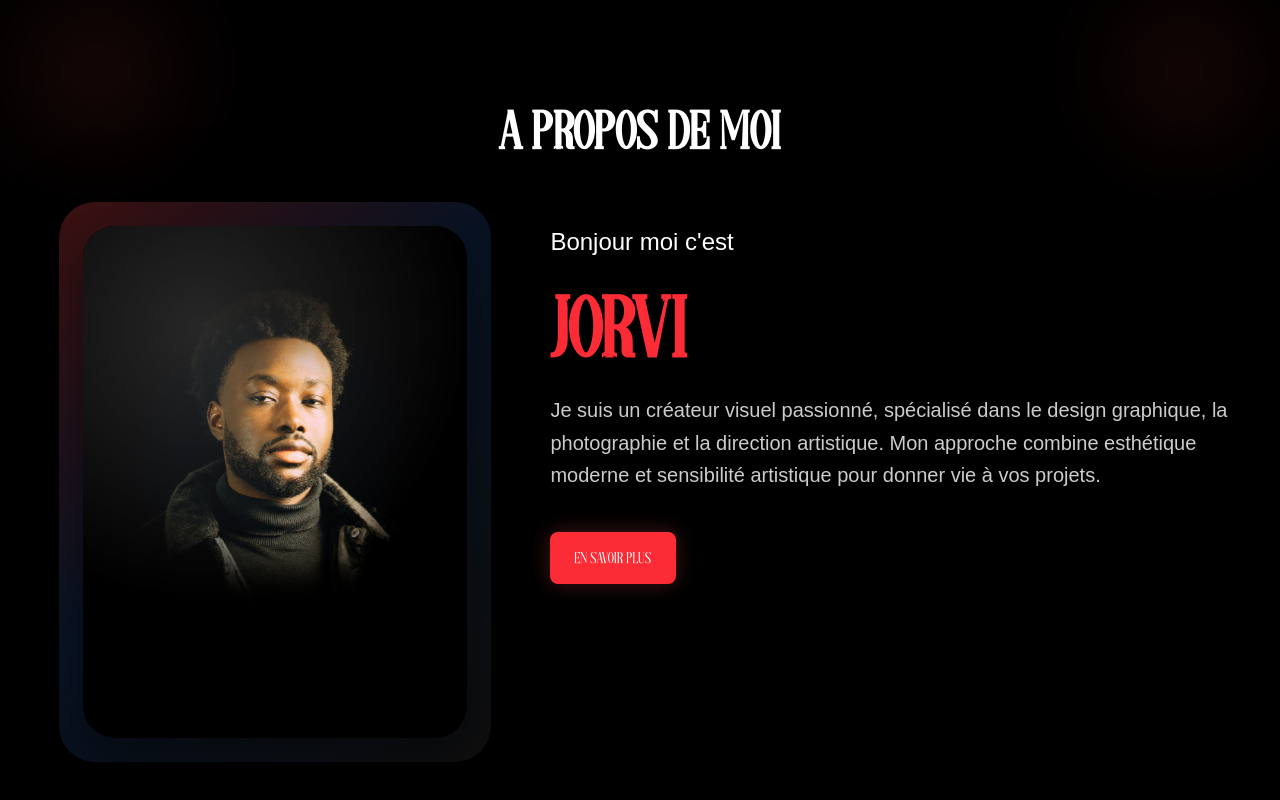
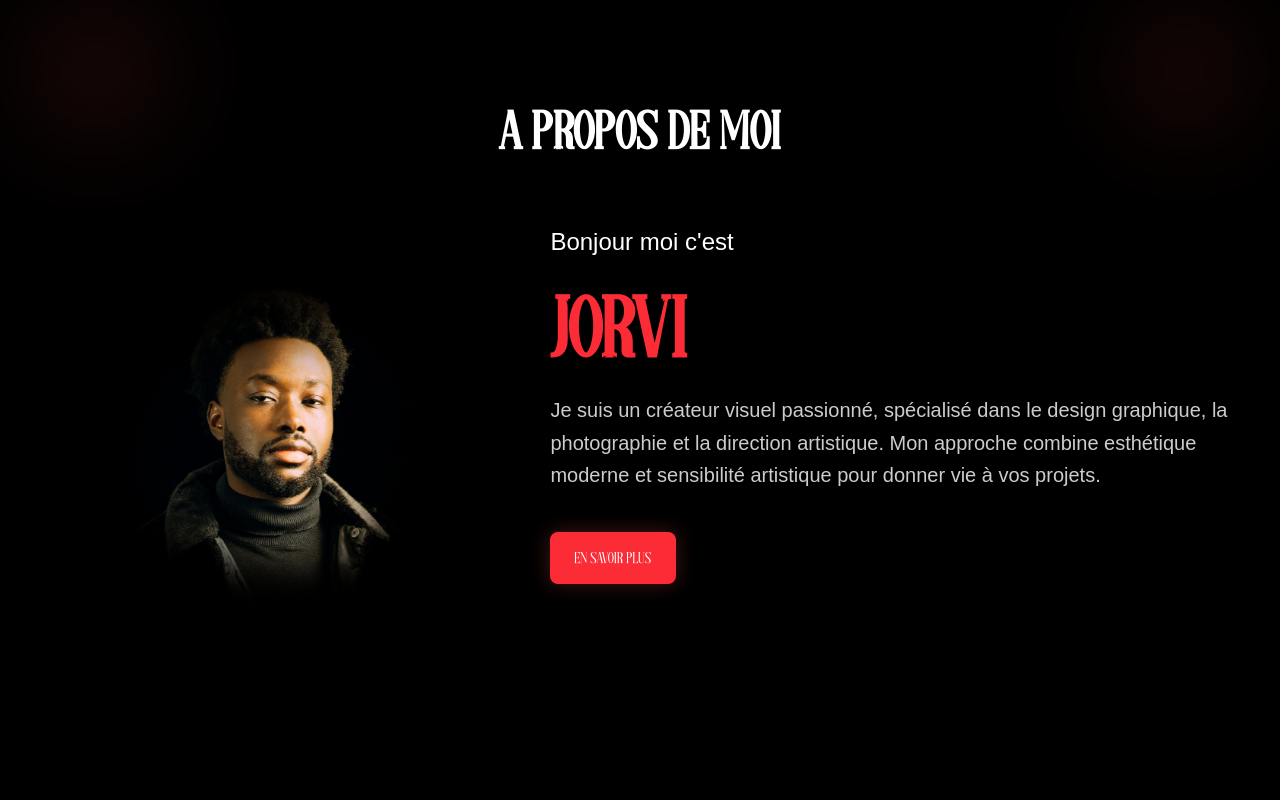
Before and after one commit to UnderWorld54/portfolio-jorvi, a Next.js app: page / in a window 1280 px wide. Shown: the part 826-1626 px from the top of the page. Built offline with nearby package versions, Linux system fonts and the light colour scheme; no server answers; grey boxes are pictures that could not be loaded.

Commit message:
Update about section image

```diff
--- a/src/components/home/AboutSection.tsx
+++ b/src/components/home/AboutSection.tsx
@@ -83,20 +83,7 @@ export default function AboutSection() {
                             style={{ perspective: "1400px" }}
                         >
                             <div
-                                className="absolute -inset-6 rounded-[36px] opacity-70 blur-2xl pointer-events-none"
-                                style={{
-                                    background:
-                                        "linear-gradient(135deg, rgba(239,68,68,0.35) 0%, rgba(59,130,246,0.2) 45%, rgba(255,255,255,0.08) 100%)",
-                                    filter: "drop-shadow(0 40px 80px rgba(0,0,0,0.35))",
-                                }}
-                                aria-hidden="true"
-                            />
-                            <div
-                                className="relative h-full w-full rounded-[32px] overflow-hidden transition-[transform,box-shadow] duration-500 ease-out transform-3d transform-[rotateY(0deg)_rotateX(0deg)] group-hover:transform-[rotateY(-10deg)_rotateX(4deg)] [box-shadow:0_18px_36px_rgba(0,0,0,0.35)] group-hover:[box-shadow:0_35px_60px_rgba(0,0,0,0.45),0_0_80px_rgba(239,68,68,0.35)]"
-                                style={{
-                                    background:
-                                        "linear-gradient(180deg, rgba(15,15,20,0.8) 0%, rgba(15,15,20,0.4) 100%)",
-                                }}
+                                className="relative h-full w-full rounded-[32px] overflow-hidden transition-[transform,box-shadow] duration-500 ease-out transform-3d transform-[rotateY(0deg)_rotateX(0deg)] group-hover:transform-[rotateY(-10deg)_rotateX(4deg)] [box-shadow:0_18px_36px_rgba(0,0,0,0.35)] group-hover:[box-shadow:0_35px_60px_rgba(0,0,0,0.45)]"
                             >
                                 <Image
                                     src="/images/me.png"
@@ -105,16 +92,6 @@ export default function AboutSection() {
                                     className="object-cover transition-transform duration-500 ease-out transform-[translateZ(0px)] group-hover:transform-[translateZ(35px)]"
                                     sizes="(max-width: 768px) 100vw, 50vw"
                                     priority
-                                />
-                                <div
-                                    className="absolute inset-0"
-                                    style={{
-                                        background:
-                                            "radial-gradient(circle at 30% 20%, rgba(255,255,255,0.25), transparent 55%)",
-                                        mixBlendMode: "screen",
-                                        opacity: 0.6,
-                                    }}
-                                    aria-hidden="true"
                                 />
                             </div>
                         </div>
```
